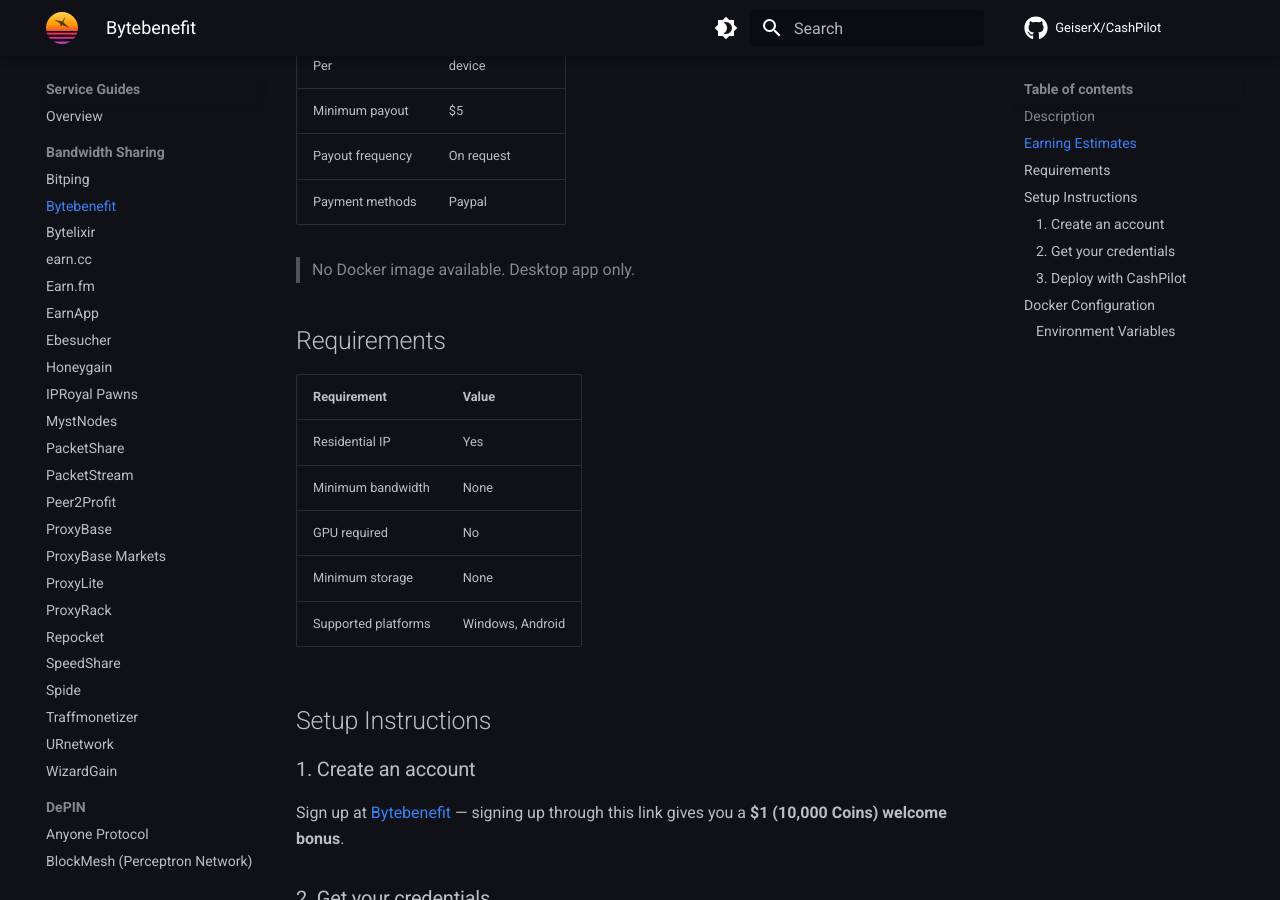
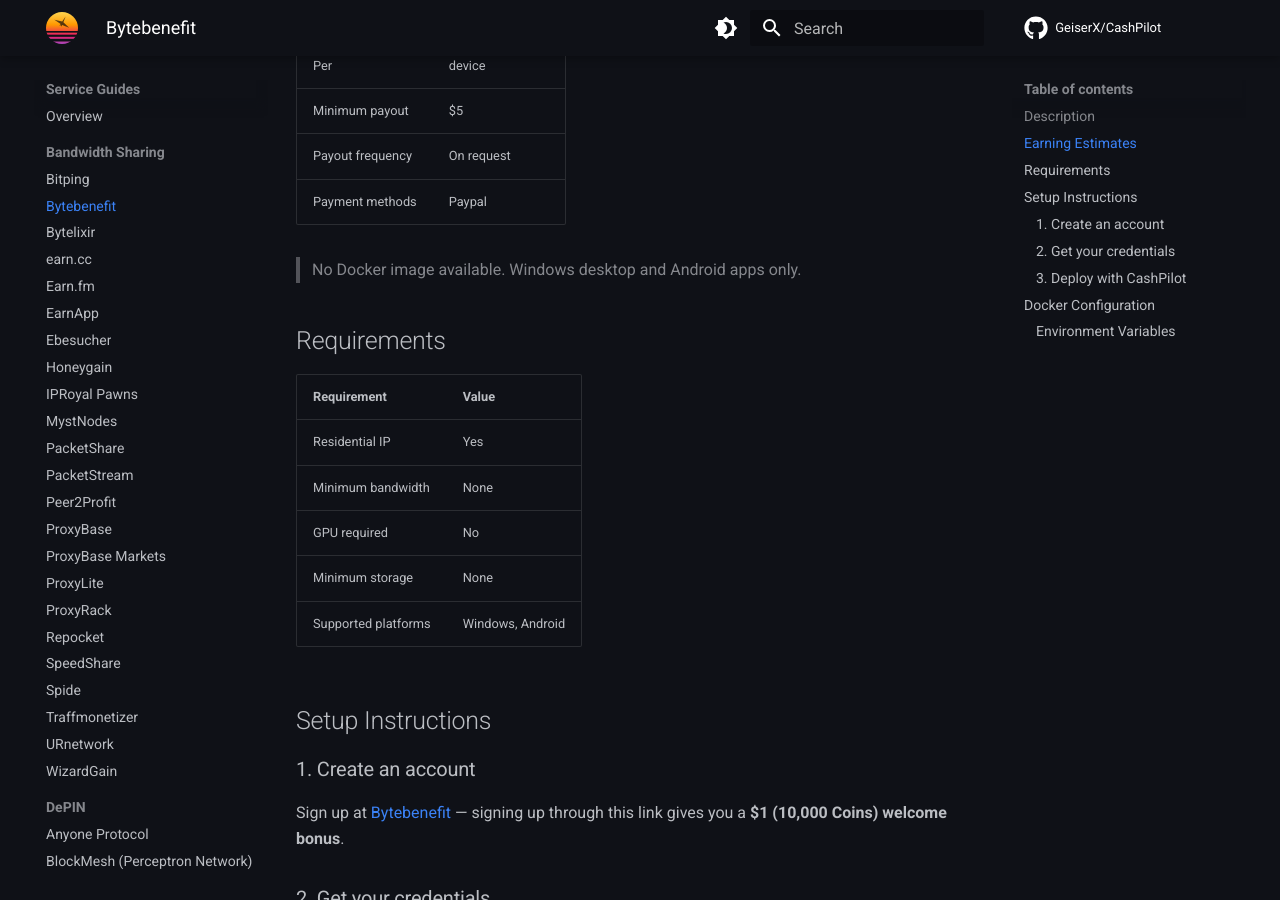
Before and after one commit to GeiserX/CashPilot, an MkDocs documentation site: the page built from docs/guides/bytebenefit.md, in a window 1280 px wide and 900 px high, scrolled down 594 px. Built offline with MkDocs 1.6.1 and Material for MkDocs 9.7.7, drawn with Linux system fonts in a browser that asks for light colours; comment, search, counter and statistics services are not loaded.

Commit message:
fix(catalog): earnings note matches the client list — Windows desktop and Android apps

```diff
--- a/docs/guides/bytebenefit.md
+++ b/docs/guides/bytebenefit.md
@@ -17,7 +17,7 @@
 | Payout frequency | On request |
 | Payment methods | Paypal |
 
-> No Docker image available. Desktop app only.
+> No Docker image available. Windows desktop and Android apps only.
 
 ## Requirements
 
```
Also changed, not shown: 1 other file.
